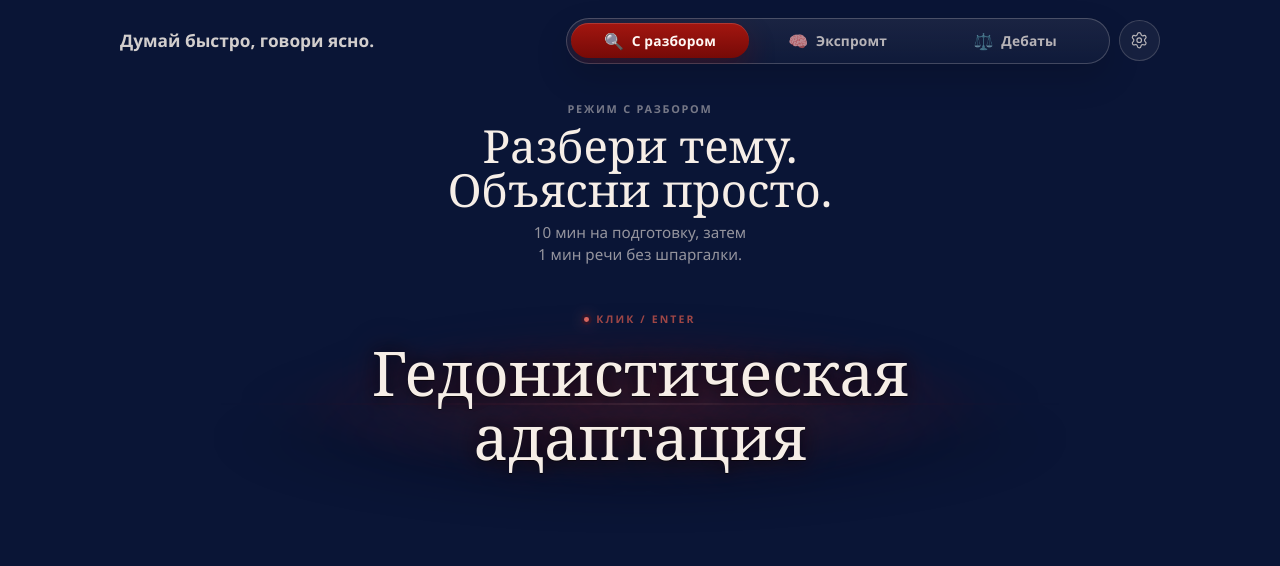
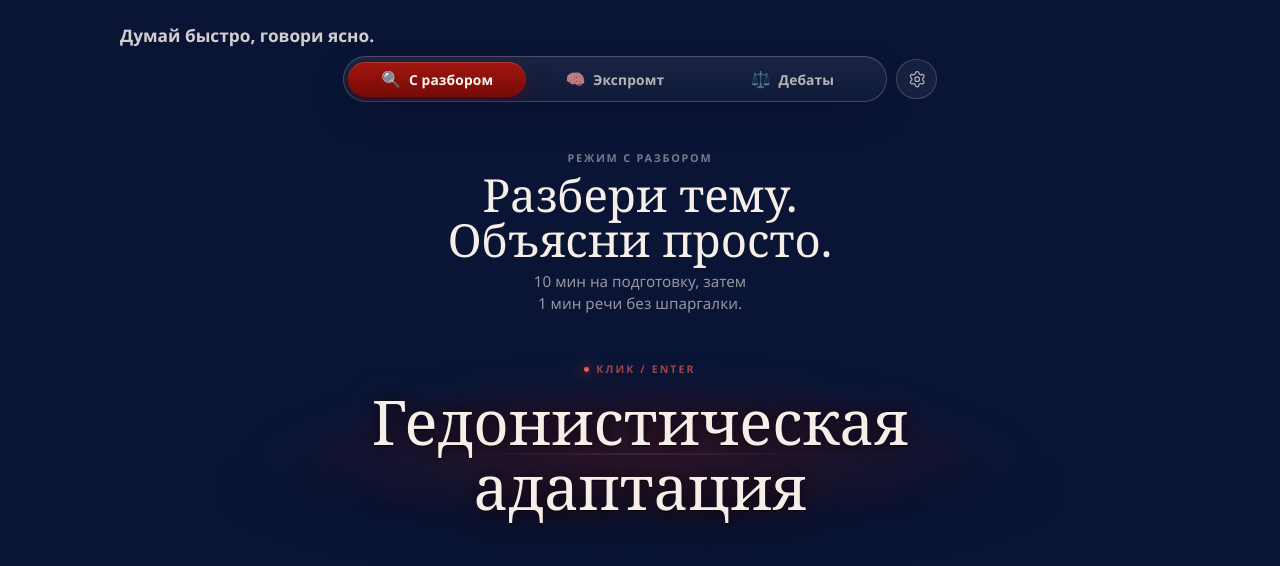
Before and after one commit to h0tzz/thinkquick, a Next.js app: page / in a window 1280 px wide. Shown: the top 566 px of the page. Built offline with nearby package versions, Linux system fonts and the light colour scheme.

Commit message:
Center stage controls with left brand

```diff
--- a/app/page.tsx
+++ b/app/page.tsx
@@ -1487,6 +1487,9 @@ export default function Home() {
             Думай быстро, говори ясно.
           </h1>
         </div>
+      </header>
+
+      <section className="stage challenge-stage" aria-label="Тренировка речи">
         <div className="challenge-topbar">
           <ModeSwitch value={mode} disabled={controlsDisabled} onChange={changeMode} />
           <SettingsDialog
@@ -1500,9 +1503,7 @@ export default function Home() {
             speechSeconds={speechSeconds}
           />
         </div>
-      </header>
-
-      <section className="stage challenge-stage" aria-label="Тренировка речи">
+
         <div className="challenge-hero">
           <div className="challenge-copy">
             <p className="challenge-kicker">
--- a/app/video-challenge.css
+++ b/app/video-challenge.css
@@ -39,15 +39,23 @@ body {
 .challenge-brand {
   display: flex;
   align-items: center;
-  justify-content: space-between;
-  gap: clamp(0.8rem, 2vw, 1.4rem);
+  justify-content: flex-start;
+  gap: 0;
   width: min(1040px, 100%);
-  margin-bottom: clamp(2.1rem, 5vh, 3.3rem);
+  margin-bottom: 0;
   text-align: left;
+  position: absolute;
+  top: clamp(1.35rem, 3.2vh, 2.05rem);
+  left: 50%;
+  transform: translateX(-50%);
+  z-index: 4;
+  pointer-events: none;
+  animation: none;
 }
 
 .brand-lockup {
   min-width: 0;
+  pointer-events: auto;
 }
 
 .brand-kicker {
@@ -119,6 +127,7 @@ body {
 .challenge-stage {
   width: min(1040px, 100%);
   gap: 0.5rem;
+  padding-top: clamp(2.2rem, 4.8vh, 3rem);
 }
 
 .challenge-topbar {
@@ -126,10 +135,9 @@ body {
   align-items: center;
   justify-content: center;
   gap: 0.6rem;
-  width: auto;
+  width: 100%;
   min-width: 0;
-  margin-left: auto;
-  margin-bottom: 0;
+  margin: 0 auto clamp(2.25rem, 5.4vh, 3.6rem);
 }
 
 .challenge-topbar .mode-switch {
@@ -1202,7 +1210,7 @@ body {
 
 @media (max-width: 860px) {
   .challenge-brand {
-    margin-bottom: 1.7rem;
+    margin-bottom: 0;
   }
 
   .challenge-hero {
@@ -1243,7 +1251,7 @@ body {
   }
 
   .challenge-topbar {
-    margin-bottom: 0;
+    margin-bottom: clamp(2rem, 4.8vh, 3rem);
   }
 
   .challenge-title {
@@ -1303,8 +1311,11 @@ body {
   .challenge-brand {
     display: flex;
     flex-wrap: wrap;
+    position: static;
+    transform: none;
     justify-content: center;
     gap: 0.75rem;
+    margin-bottom: 0.85rem;
     text-align: center;
   }
 
```
